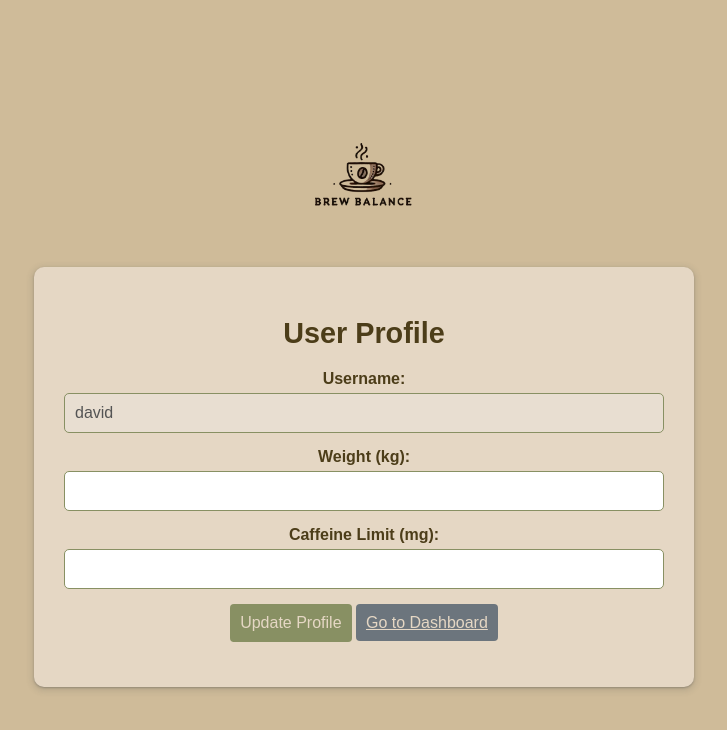
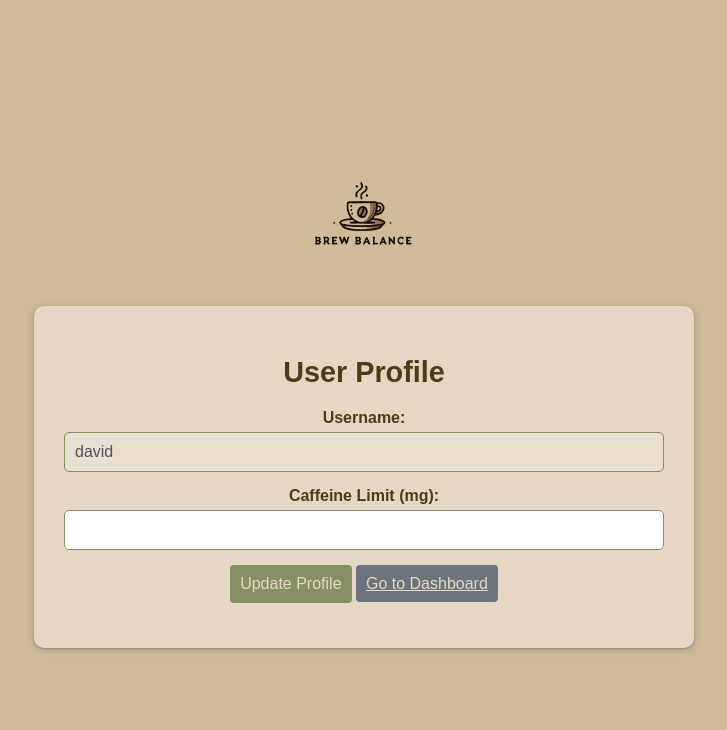
Before and after one commit to davidalejandroo28/brewbalance, a PHP site: page /profile.php in a window 1280 px wide. Shown: the top 730 px of the page, without its empty margins (276-1003 px from the left). Run offline with PHP 8.4, Linux system fonts and the light colour scheme; a user stored in the database is signed in; data comes from the database, SQL or seed files in the repository; tables that the repository leaves empty hold one stand-in row (values such as "Sample post").

Commit message:
getting rid of weight since it does not have a purpose

```diff
--- a/brewbal/pages/profile.php
+++ b/brewbal/pages/profile.php
@@ -29,7 +29,7 @@ $stmt->close();
 
 // Handle form submission to update the data
 if ($_SERVER["REQUEST_METHOD"] == "POST") {
-    $new_weight = $_POST['weight'];
+    //$new_weight = $_POST['weight'];
     $new_limit_caffeine = $_POST['limit_caffeine'];
 
     if (empty($new_limit_caffeine)) {
@@ -50,6 +50,15 @@ if ($_SERVER["REQUEST_METHOD"] == "POST") {
     }
     $updateStmt->close();
 }
+
+$query = "SELECT limit_caffeine FROM usercaffeinedata WHERE username = ?";
+$stmt = $conn->prepare($query);
+$stmt->bind_param("s", $username);
+$stmt->execute();
+$stmt->store_result();
+$stmt->bind_result($limit_caffeine);
+$stmt->fetch();
+$stmt->close();
 ?>
 
 
@@ -180,10 +189,6 @@ if ($_SERVER["REQUEST_METHOD"] == "POST") {
                 <input type="text" id="username" name="username" value="<?php echo htmlspecialchars($username); ?>" disabled>
             </div>
 
-            <div class="form-group">
-                <label for="weight">Weight (kg):</label>
-                <input type="number" id="weight" name="weight" value="<?php echo htmlspecialchars($weight); ?>" required>
-            </div>
 
             <div class="form-group">
                 <label for="limit_caffeine">Caffeine Limit (mg):</label>
```
